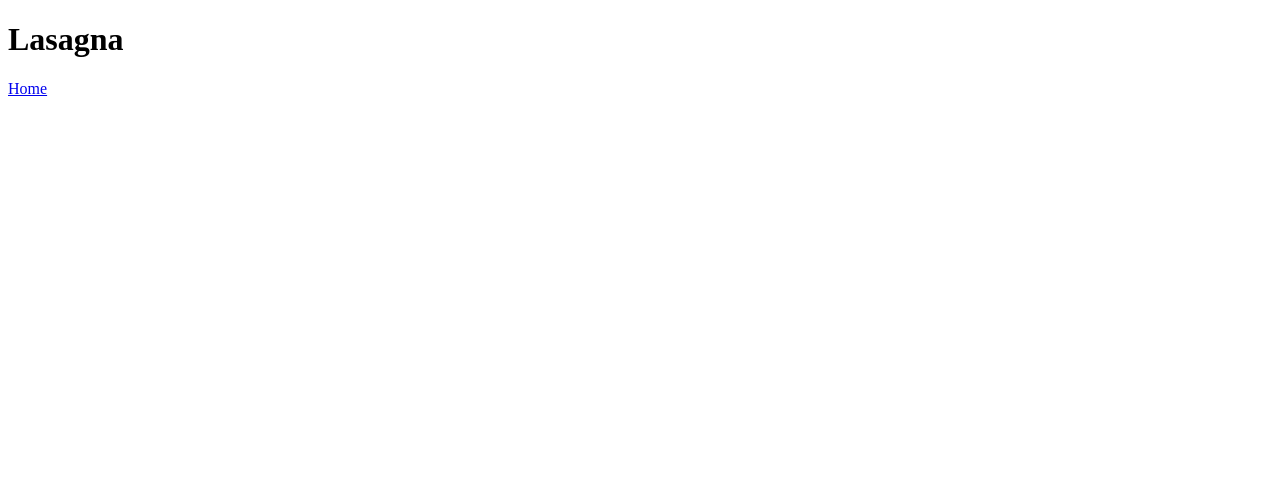
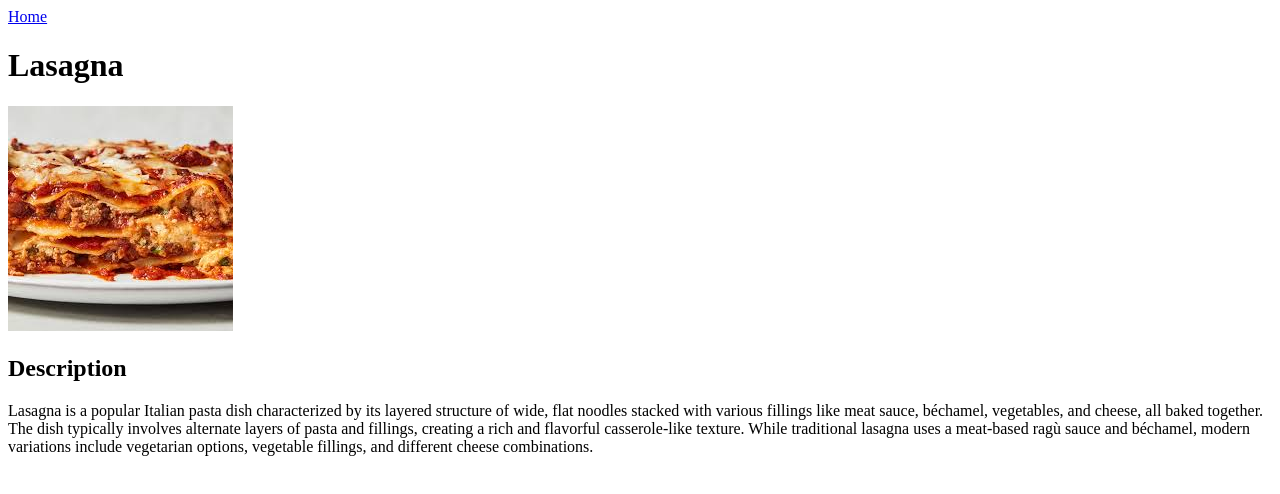
Before and after one commit to steakhappy/odin-recipes, a plain HTML site: page recipes/lasagna.html in a window 1280 px wide. Drawn offline with Linux system fonts and the light colour scheme.

Commit message:
Initial homepage and lasagna page

```diff
--- a/recipes/lasagna.html
+++ b/recipes/lasagna.html
@@ -3,11 +3,15 @@
 <head>
     <meta charset="UTF-8">
     <meta name="viewport" content="width=>, initial-scale=1.0">
-    <title>Document</title>
+    <title>Lasagna</title>
 </head>
 <body>
-    <h1>Lasagna</h1>
     <a href="../index.html">Home</a>
 
+    <h1>Lasagna</h1>
+    <img src="../Lasagna.jpeg" alt="Lasagna">
+
+    <h2>Description</h2>
+    <p>Lasagna is a popular Italian pasta dish characterized by its layered structure of wide, flat noodles stacked with various fillings like meat sauce, béchamel, vegetables, and cheese, all baked together. The dish typically involves alternate layers of pasta and fillings, creating a rich and flavorful casserole-like texture. While traditional lasagna uses a meat-based ragù sauce and béchamel, modern variations include vegetarian options, vegetable fillings, and different cheese combinations. </p>
 </body>
 </html>
```
Also changed, not shown: index.html (+4 -2 lines), Lasagna.jpeg (added).
